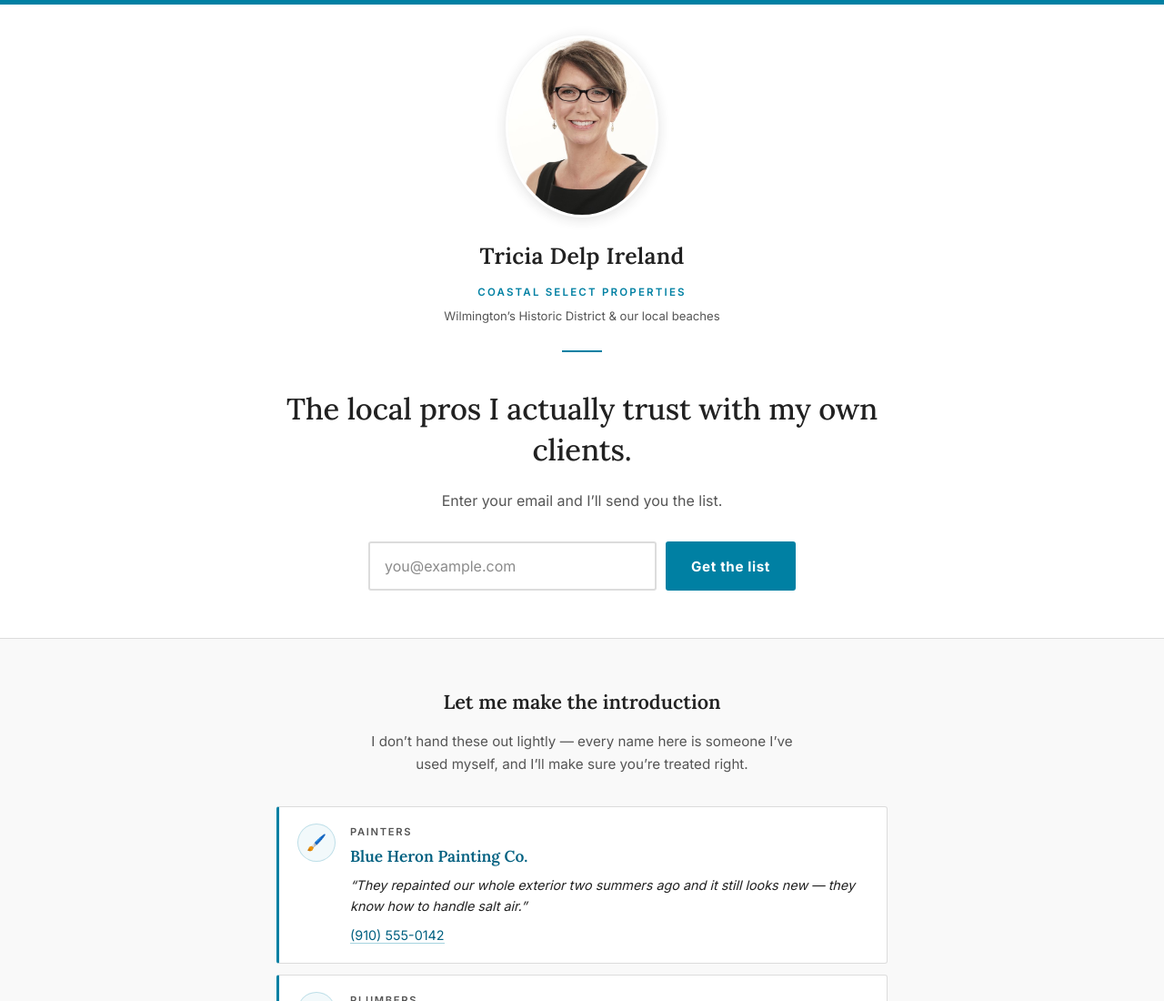
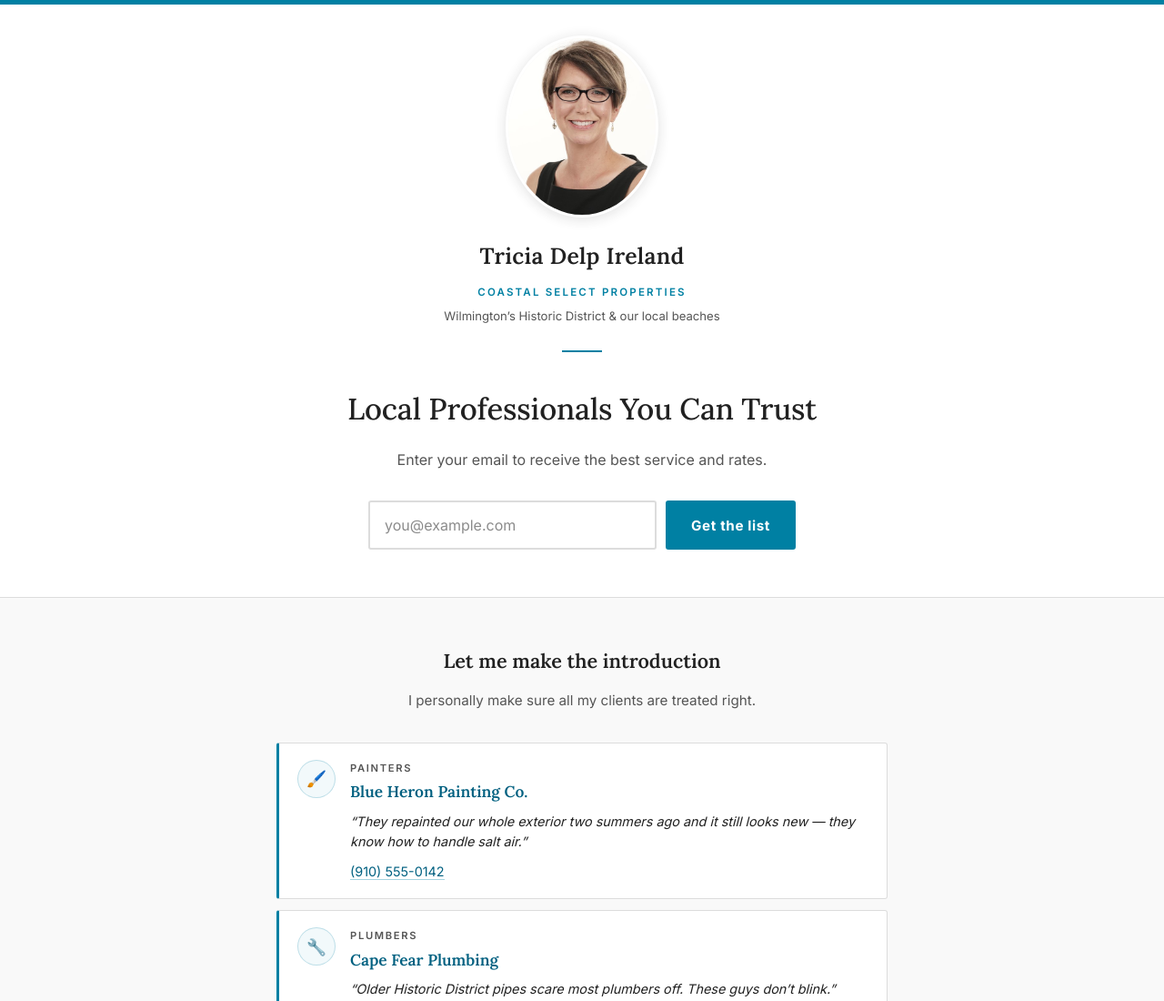
Before and after one commit to SaltySailer26/my-html-site., a plain HTML site: page r/tricia-ireland/index.html in a window 1280 px wide. Shown: the top 1100 px of the page at 91% size. Drawn offline with Linux system fonts and the light colour scheme.

Commit message:
Copy pass on /r/tricia-ireland hero and trades intro
Co-Authored-By: Claude Sonnet 5 <noreply@anthropic.com>
Claude-Session: https://claude.ai/code/session_01ViqEfoWaXQ28C8EXLcUxxZ

```diff
--- a/r/tricia-ireland/index.html
+++ b/r/tricia-ireland/index.html
@@ -383,9 +383,9 @@ footer a { color: #8b8b8b; }
 
   <section class="hero">
     <div class="wrap">
-      <h1>The local pros I actually trust with my own clients.</h1>
+      <h1>Local Professionals You Can Trust</h1>
 
-      <p class="sub">Enter your email and I&rsquo;ll send you the list.</p>
+      <p class="sub">Enter your email to receive the best service and rates.</p>
 
       <form class="signup" onsubmit="return false;">
         <label for="email">Your email address</label>
@@ -399,7 +399,7 @@ footer a { color: #8b8b8b; }
     <div class="wrap">
       <div class="section-head">
         <h2>Let me make the introduction</h2>
-        <p>I don&rsquo;t hand these out lightly &mdash; every name here is someone I&rsquo;ve used myself, and I&rsquo;ll make sure you&rsquo;re treated right.</p>
+        <p>I personally make sure all my clients are treated right.</p>
       </div>
 
       <ul class="list">
```
